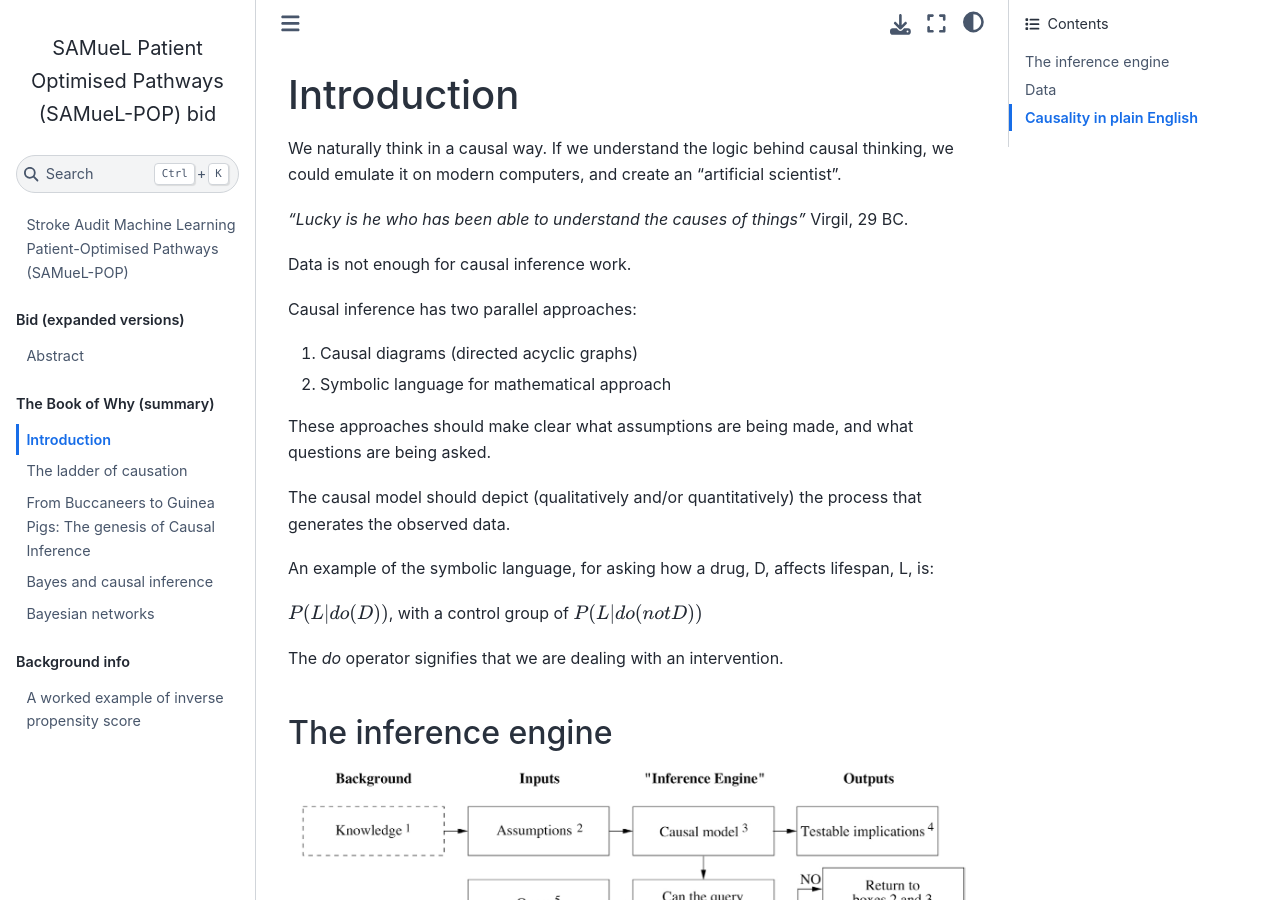
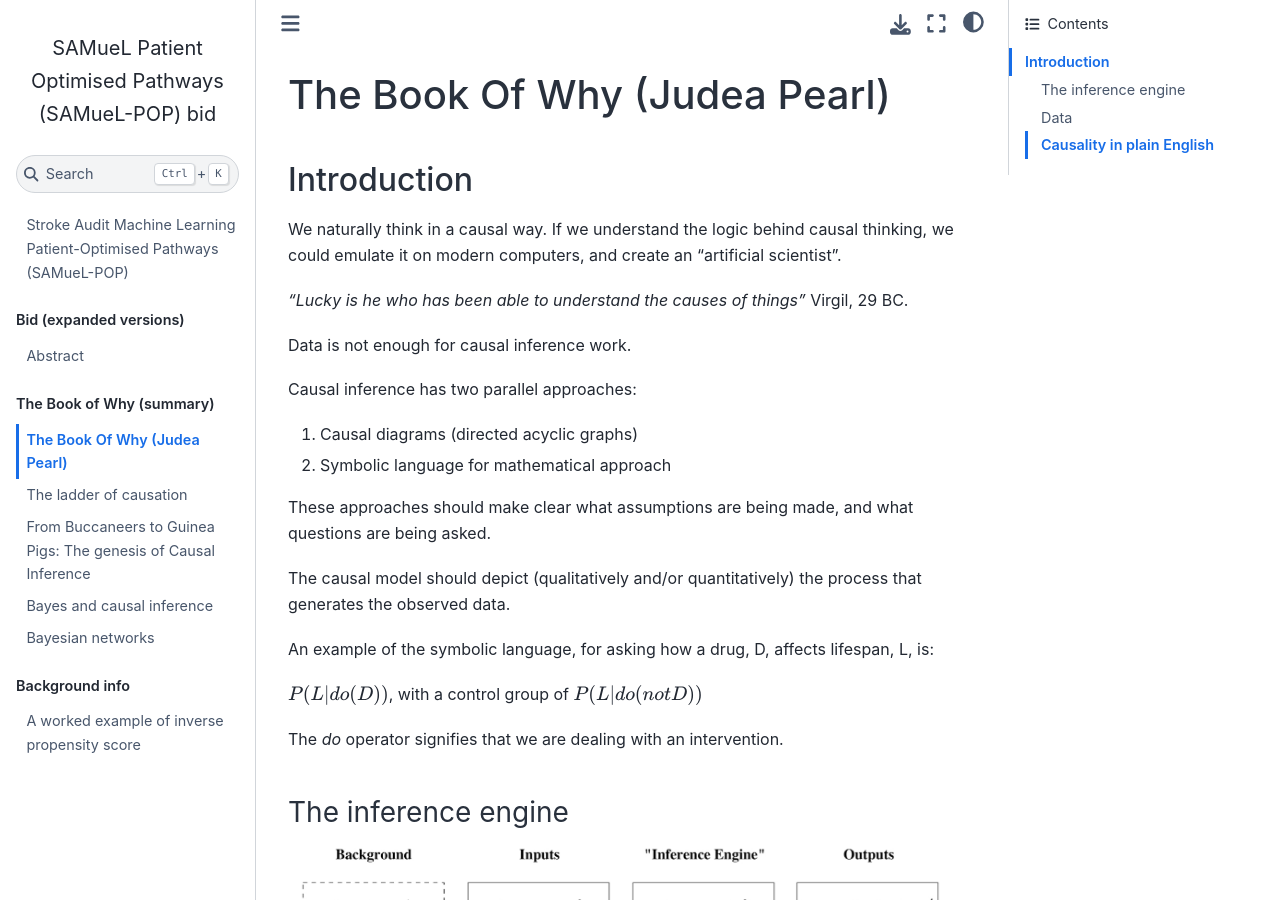
Before and after one commit to samuel-book/samuel_digital_twin_bid, a Jupyter Book: the page built from The-Book-Of-Why/01_introduction.md, in a window 1280 px wide and 900 px high. Built offline with Jupyter Book 1.0.4 settings and Sphinx 7.4.7 and the Sphinx Book theme 1.1.4, drawn with Linux system fonts in a browser that asks for light colours.

Commit message:
Update book

```diff
--- a/The-Book-Of-Why/01_introduction.md
+++ b/The-Book-Of-Why/01_introduction.md
@@ -1,4 +1,7 @@
-# Introduction
+# The Book Of Why (Judea Pearl)
+
+
+## Introduction
 
 We naturally think in a causal way. If we understand the logic behind causal thinking, we could emulate it on modern computers, and create an "artificial scientist".
 
@@ -21,7 +24,7 @@ $P(L | do(D))$, with a control group of $P(L | do(not D))$
 
 The *do* operator signifies that we are dealing with an intervention.
 
-## The inference engine
+### The inference engine
 
 ![](images/inference_engine_blueprint.png)
 
@@ -47,10 +50,10 @@ It produces three kinds of output:
 
 Some questions may not be answered, such as if we know variable $Z$ affects both $D$ and $L$, but we have no measurement of $Z$. In such a case we may need to say the causal effect cannot be answered, or can only be answered by making a simplifying assumption that the effect of $Z$ is negligible.
 
-## Data
+### Data
 
 The causal model should ideally be produced *before* collecting data (and deciding what data to collect). The estimand can be designed before data is collected.
 
-## Causality in plain English
+### Causality in plain English
 
 *"We think of a cause as something that makes a difference, and the difference it makes must be the difference from what would have happened without it"* (David Lewis, putting counter-factuals at the heart of our intuition about causality).
```
